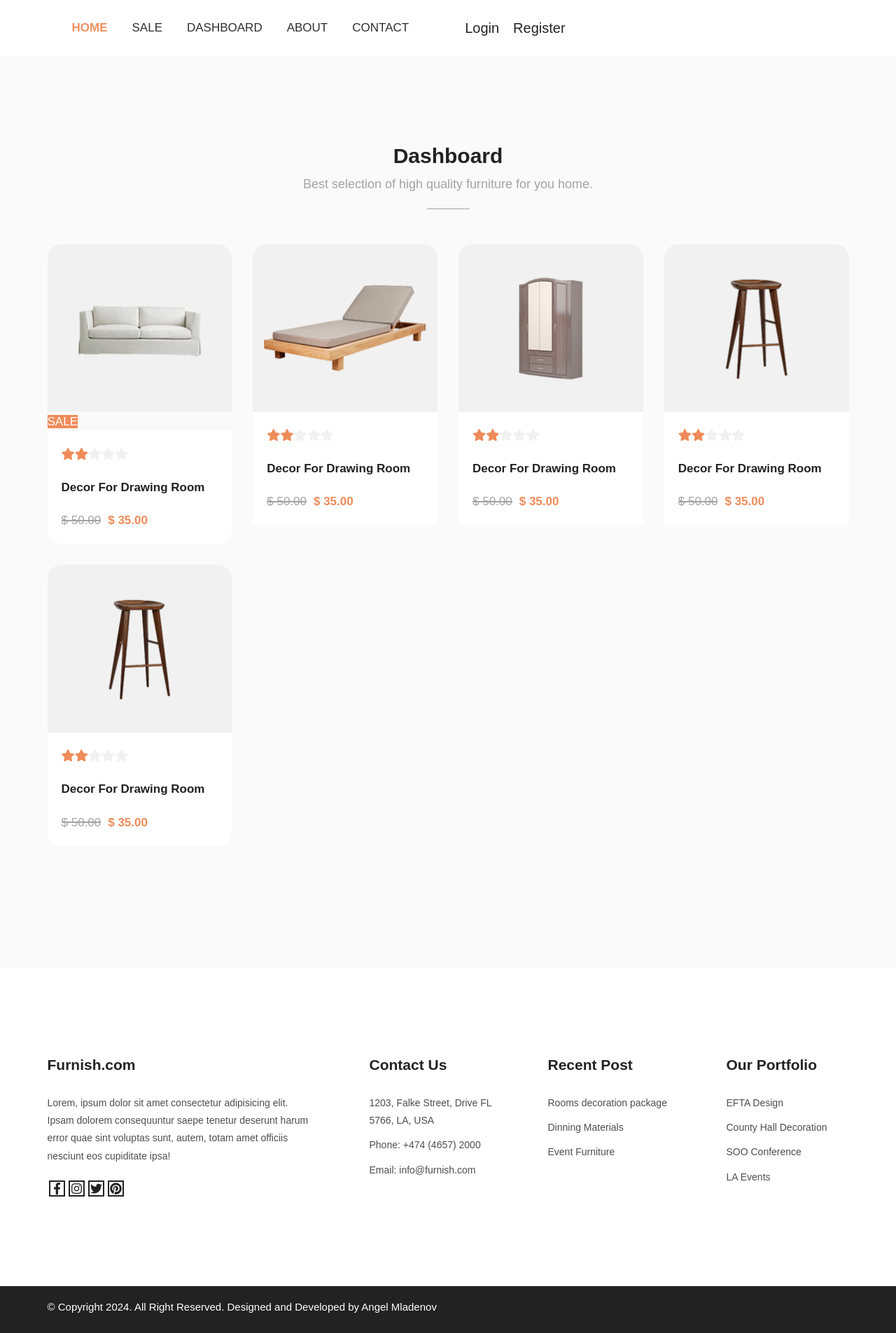
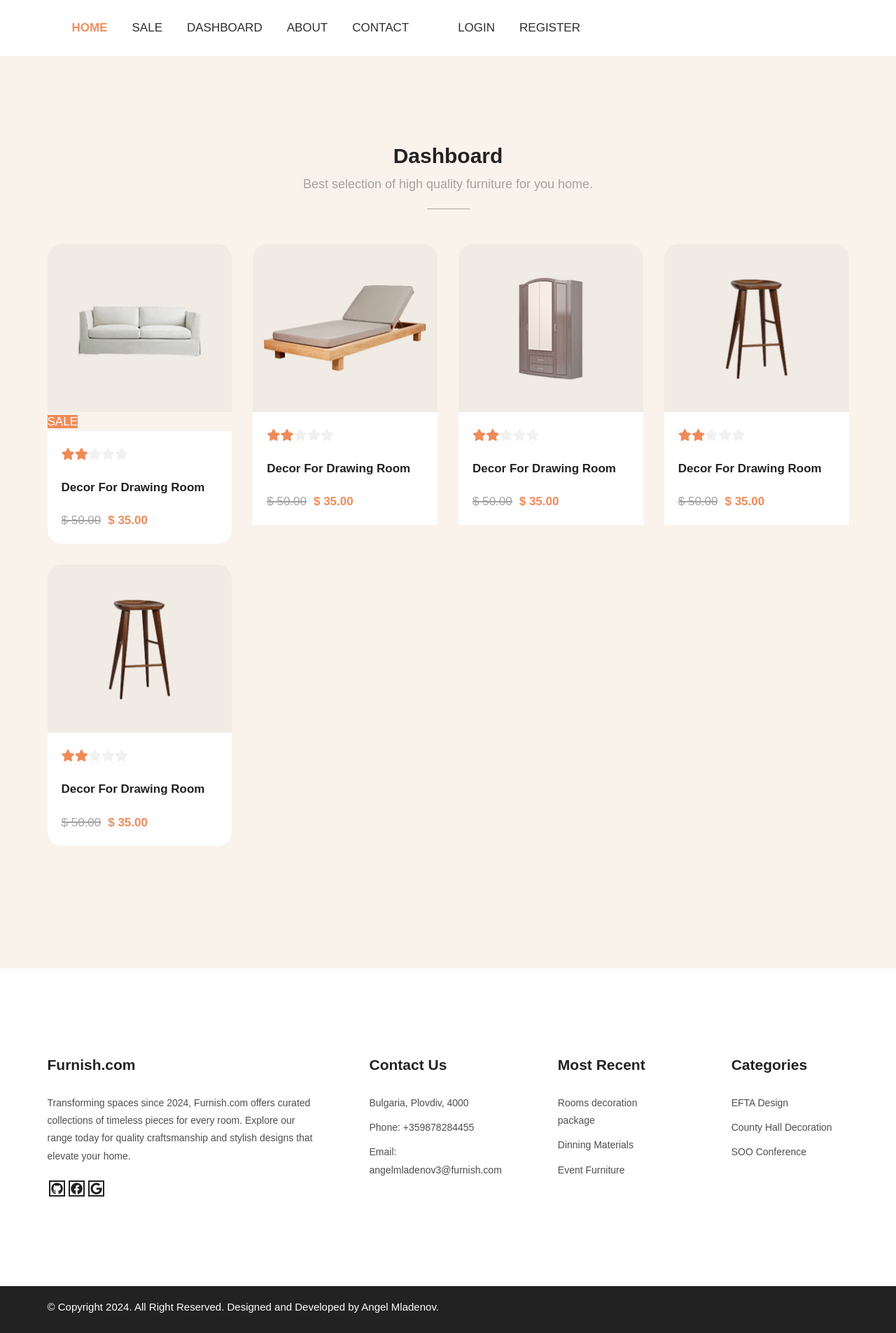
Before and after one commit to velk20/furniture-store-spa, an Angular app: page /dashboard in a window 1280 px wide. Shown: the whole page at 70% size. Built offline with nearby package versions, Linux system fonts and the light colour scheme.

Commit message:
better background colors

```diff
--- a/src/app/components/dashboard/dashboard.component.html
+++ b/src/app/components/dashboard/dashboard.component.html
@@ -1,8 +1,6 @@
-<!-- featured deals section -->
 <section
-  class="featured-deals bg-light-grey-color-shade py"
-  id="featured-deals"
->
+  class="featured-deals bg-light-brown py"
+  id="featured-deals">
   <div class="container">
     <div class="section-title text-center">
       <h2>Dashboard</h2>
@@ -15,27 +13,16 @@
     <div class="featured-deals-content grid">
       <div class="featured-deals-item">
         <div class="image">
-          <img
-            src="../../../assets/images/featured_deals_img_1.png"
-          />
-          <span
-            class="bg-brown text-white text-center text-uppercase"
-          >sale</span
-          >
+          <img src="../../../assets/images/featured_deals_img_1.png"/>
+          <span class="bg-brown text-white text-center text-uppercase">sale</span>
         </div>
         <div class="info bg-white">
           <div class="ratings text-grey">
             <i class="fas fa-star text-brown"></i>
             <i class="fas fa-star text-brown"></i>
-            <i
-              class="fas fa-star text-light-grey"
-            ></i>
-            <i
-              class="fas fa-star text-light-grey"
-            ></i>
-            <i
-              class="fas fa-star text-light-grey"
-            ></i>
+            <i class="fas fa-star text-light-grey"></i>
+            <i class="fas fa-star text-light-grey"></i>
+            <i class="fas fa-star text-light-grey"></i>
           </div>
           <p class="name">Decor For Drawing Room</p>
           <div class="price">
@@ -174,4 +161,3 @@
     </div>
   </div>
 </section>
-<!-- end of featured deals section -->
--- a/src/app/components/footer/footer.component.html
+++ b/src/app/components/footer/footer.component.html
@@ -1,36 +1,24 @@
-<!-- footer -->
 <footer class="footer bg-dark-brown" id="footer">
   <div class="container">
     <div class="footer-content py grid text-center">
       <div class="footer-item">
         <h3>Furnish.com</h3>
         <p class="text">
-          Lorem, ipsum dolor sit amet consectetur
-          adipisicing elit. Ipsam dolorem consequuntur
-          saepe tenetur deserunt harum error quae sint
-          voluptas sunt, autem, totam amet officiis
-          nesciunt eos cupiditate ipsa!
+          Transforming spaces since 2024, Furnish.com
+          offers curated collections of timeless pieces for every room.
+          Explore our range today for quality craftsmanship
+          and stylish designs that elevate your home.
         </p>
         <ul class="social-links flex">
           <li>
-            <a href="#" class="flex"
-            ><i class="fab fa-facebook-f"></i
-            ></a>
+            <a class="flex" href="https://github.com/velk20" target="_blank"><i class="fab fa-github"></i></a>
           </li>
           <li>
-            <a href="#" class="flex"
-            ><i class="fab fa-instagram"></i
-            ></a>
+            <a class="flex" href="https://www.facebook.com/angel.mladenov.129" target="_blank"><i
+              class="fab fa-facebook"></i></a>
           </li>
           <li>
-            <a href="#" class="flex"
-            ><i class="fab fa-twitter"></i
-            ></a>
-          </li>
-          <li>
-            <a href="#" class="flex"
-            ><i class="fab fa-pinterest"></i
-            ></a>
+            <a class="flex" href="mailto:angelmladenov3@gmail.com" target="_blank"><i class="fab fa-google"></i></a>
           </li>
         </ul>
       </div>
@@ -38,14 +26,14 @@
       <div class="footer-item">
         <h3>Contact Us</h3>
         <p class="text">
-          1203, Falke Street, Drive FL 5766, LA, USA
+          Bulgaria, Plovdiv, 4000
         </p>
-        <p class="text">Phone: +474 (4657) 2000</p>
-        <p class="text">Email: info@furnish.com</p>
+        <p class="text">Phone: +359878284455</p>
+        <p class="text">Email: angelmladenov3@furnish.com</p>
       </div>
 
       <div class="footer-item">
-        <h3>Recent Post</h3>
+        <h3>Most Recent</h3>
         <ul>
           <li class="text">
             <a href="#">Rooms decoration package</a>
@@ -60,7 +48,7 @@
       </div>
 
       <div class="footer-item">
-        <h3>Our Portfolio</h3>
+        <h3>Categories</h3>
         <ul>
           <li class="text">
             <a href="#">EFTA Design</a>
@@ -71,7 +59,6 @@
           <li class="text">
             <a href="#">SOO Conference</a>
           </li>
-          <li class="text"><a href="#">LA Events</a></li>
         </ul>
       </div>
     </div>
@@ -81,9 +68,8 @@
     <div class="container grid">
       <p class="text text-white text-center">
         &copy; Copyright 2024. All Right Reserved. Designed
-        and Developed by Angel Mladenov
+        and Developed by Angel Mladenov.
       </p>
     </div>
   </div>
 </footer>
-<!-- end of footer -->
--- a/src/app/components/header/header.component.html
+++ b/src/app/components/header/header.component.html
@@ -1,4 +1,3 @@
-<!-- navbar -->
 <nav class="navbar bg-brown flex">
   <div class="container flex">
     <!-- main navigation list -->
@@ -30,22 +29,35 @@
             <span class="nav-link-text">contact</span>
           </a>
         </li>
+        <li class="nav-item">
+          <a class="nav-link" href="#">
+            <span class="nav-link-text"></span>
+          </a>
+        </li>
+        <li class="nav-item">
+          <a class="nav-link" routerLink="/login">
+            <span class="nav-link-text">login</span>
+          </a>
+        </li>
+        <li class="nav-item">
+          <a class="nav-link" routerLink="/register">
+            <span class="nav-link-text">register</span>
+          </a>
+        </li>
       </ul>
       <!-- end of nav list -->
 
       <!-- account icons -->
-      <div class="account-info">
-        <a class="btn text-white" routerLink="/login">
-          <span>Login</span>
-        </a>
-        <a class="btn text-white" routerLink="/register">
-          <span>Register</span>
-        </a>
-      </div>
-      <!-- end of account icons -->
+      <!--      <div class="account-info">-->
+      <!--        <a class="btn text-white" routerLink="/login">-->
+      <!--          <span>Login</span>-->
+      <!--        </a>-->
+      <!--        <a class="btn text-white" routerLink="/register">-->
+      <!--          <span>Register</span>-->
+      <!--        </a>-->
+      <!--      </div>-->
     </div>
-    <!-- end of main navigation list -->
   </div>
 </nav>
-<!-- end of navbar -->
+
 <router-outlet></router-outlet>
--- a/src/app/components/login/login.component.html
+++ b/src/app/components/login/login.component.html
@@ -1,13 +1,14 @@
+<div class="bg-light-brown" style="padding: 60px 0">
   <div id="login-form-wrap">
     <h2>Login</h2>
     <form id="login-form">
       <p>
-      <input id="username" name="username" placeholder="Username" required type="text"><i
-      class="validation"><span></span><span></span></i>
+        <input id="username" name="username" placeholder="Username" required type="text">
+        <i class="validation"><span></span><span></span></i>
       </p>
       <p>
-      <input id="password" name="password" placeholder="Password" required type="password"><i
-      class="validation"><span></span><span></span></i>
+        <input id="password" name="password" placeholder="Password" required type="password">
+        <i class="validation"><span></span><span></span></i>
       </p>
       <p>
         <input id="login" type="submit" value="Login">
@@ -16,5 +17,7 @@
     <div id="create-account-wrap">
       <p>Not a member? <a routerLink="/register">Create Account</a>
       <p>
-  </div><!--create-account-wrap-->
-</div><!--login-form-wrap-->
+    </div>
+  </div>
+
+</div>
--- a/src/app/components/register/register.component.html
+++ b/src/app/components/register/register.component.html
@@ -1,32 +1,34 @@
+<div class="bg-light-brown" style="padding: 20px 0">
   <div id="login-form-wrap">
     <h2>Register</h2>
     <form id="login-form">
       <p>
-      <input id="username" name="username" placeholder="Username" required type="text"><i
-      class="validation"><span></span><span></span></i>
+        <input id="username" name="username" placeholder="Username" required type="text">
+        <i class="validation"><span></span><span></span></i>
       </p>
       <p>
-      <input id="email" name="email" placeholder="Email Address" required type="email"><i
-      class="validation"><span></span><span></span></i>
+        <input id="email" name="email" placeholder="Email Address" required type="email">
+        <i class="validation"><span></span><span></span></i>
       </p>
       <p>
-      <input id="password" name="password" placeholder="Password" required type="password"><i
-      class="validation"><span></span><span></span></i>
+        <input id="password" name="password" placeholder="Password" required type="password">
+        <i class="validation"><span></span><span></span></i>
       </p>
       <p>
-      <input id="rePassword" name="rePassword" placeholder="Repeat Password" required type="password"><i
-      class="validation"><span></span><span></span></i>
+        <input id="rePassword" name="rePassword" placeholder="Repeat Password" required type="password">
+        <i class="validation"><span></span><span></span></i>
       </p>
       <p>
-      <input id="firstName" name="firstName" placeholder="First Name" required type="text"><i
-      class="validation"><span></span><span></span></i>
+        <input id="firstName" name="firstName" placeholder="First Name" required type="text">
+        <i class="validation"><span></span><span></span></i>
       </p>
       <p>
-      <input id="lastName" name="lastName" placeholder="Last Name" required type="text"><i
-      class="validation"><span></span><span></span></i>
+        <input id="lastName" name="lastName" placeholder="Last Name" required type="text">
+        <i class="validation"><span></span><span></span></i>
       </p>
       <p>
-      <input id="phone" name="phone" placeholder="Phone Number" required type="text"><i class="validation"><span></span><span></span></i>
+        <input id="phone" name="phone" placeholder="Phone Number" required type="text">
+        <i class="validation"><span></span><span></span></i>
       </p>
       <p>
         <input id="register" type="submit" value="Register">
@@ -35,5 +37,6 @@
     <div id="create-account-wrap">
       <p>Already have an account? <a routerLink="/login">Login here</a>
       <p>
-  </div><!--create-account-wrap-->
-</div><!--login-form-wrap-->
+    </div>
+  </div>
+</div>
--- a/src/index.html
+++ b/src/index.html
@@ -2,29 +2,29 @@
 <html lang="en">
 <head>
   <meta charset="utf-8">
-  <title>Furniture Site</title>
+  <title>Furnish</title>
   <base href="/">
-  <meta name="viewport" content="width=device-width, initial-scale=1">
-  <link rel="icon" type="image/x-icon" href="favicon.ico">
+  <meta content="width=device-width, initial-scale=1" name="viewport">
+  <link href="favicon.ico" rel="icon" type="image/x-icon">
   <!-- normalize css -->
   <link
-    rel="stylesheet"
+    crossorigin="anonymous"
     href="https://cdnjs.cloudflare.com/ajax/libs/normalize/8.0.1/normalize.min.css"
     integrity="sha512-NhSC1YmyruXifcj/KFRWoC561YpHpc5Jtzgvbuzx5VozKpWvQ+4nXhPdFgmx8xqexRcpAglTj9sIBWINXa8x5w=="
-    crossorigin="anonymous"
     referrerpolicy="no-referrer"
+    rel="stylesheet"
   />
   <!-- font awesome cdn -->
   <link
-    rel="stylesheet"
+    crossorigin="anonymous"
     href="https://cdnjs.cloudflare.com/ajax/libs/font-awesome/6.0.0-beta2/css/all.min.css"
     integrity="sha512-YWzhKL2whUzgiheMoBFwW8CKV4qpHQAEuvilg9FAn5VJUDwKZZxkJNuGM4XkWuk94WCrrwslk8yWNGmY1EduTA=="
-    crossorigin="anonymous"
     referrerpolicy="no-referrer"
+    rel="stylesheet"
   />
-  <link rel="stylesheet" href="styles.css">
+  <link href="styles.css" rel="stylesheet">
 </head>
 <body>
-  <app-root></app-root>
+<app-root></app-root>
 </body>
 </html>
```
Lines whose indentation alone changed are shown as unchanged.
